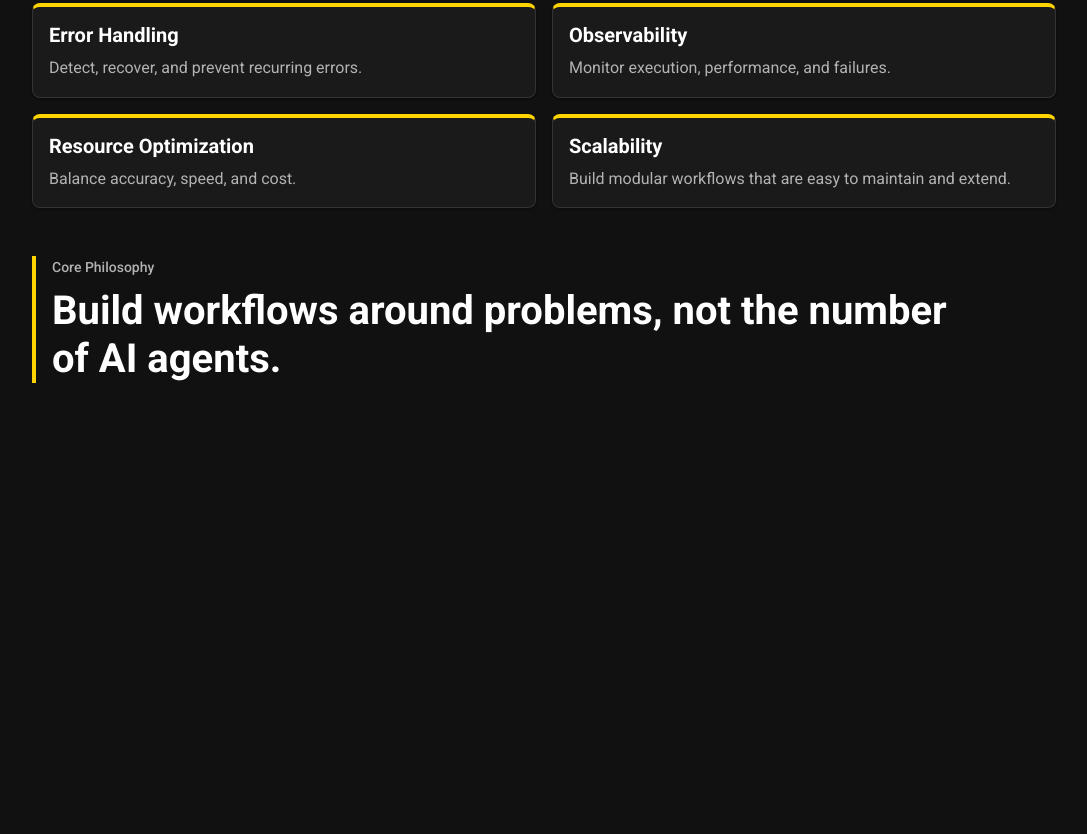
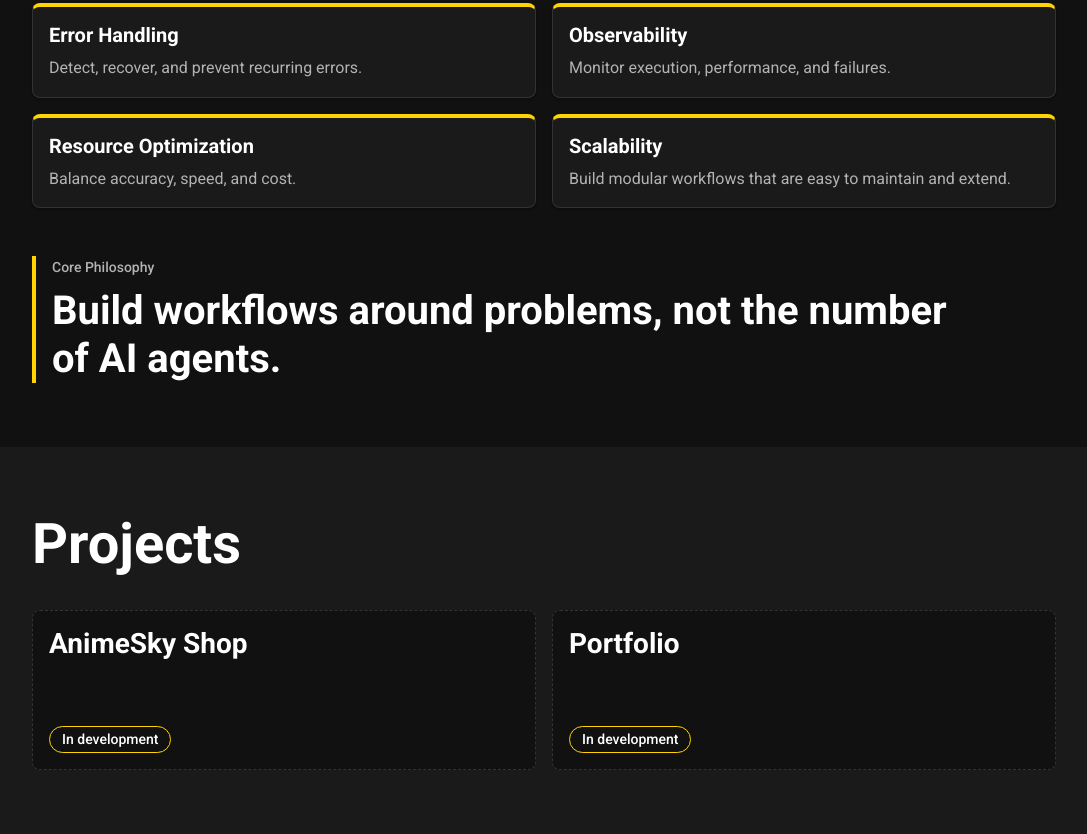
Before and after one commit to sora-kill/portfolio, a website with bundled scripts: page src/index.html in a window 1280 px wide. Shown: the part 1548-2382 px from the top of the page, without its empty margins (96-1183 px from the left). Before the commit the page ends 1995 px from the top, so only its background shows below. Built offline with nearby package versions, Linux system fonts and the light colour scheme.

Commit message:
feat: add projects section

```diff
--- /dev/null
+++ b/src/css/projects.css
@@ -0,0 +1,69 @@
+.projects {
+  padding: var(--space-8) var(--space-4);
+  background-color: var(--color-surface);
+  color: var(--color-text);
+}
+
+.projects__inner {
+  max-width: 64rem;
+  margin-inline: auto;
+}
+
+.projects__title {
+  margin: 0 0 var(--space-6);
+  font-size: var(--font-size-2xl);
+  font-weight: var(--font-weight-bold);
+  line-height: var(--line-height-tight);
+  word-break: auto-phrase;
+}
+
+.projects__grid {
+  display: grid;
+  grid-template-columns: 1fr;
+  gap: var(--space-4);
+  margin: 0;
+  padding: 0;
+  list-style: none;
+}
+
+.projects__card {
+  display: flex;
+  flex-direction: column;
+  justify-content: space-between;
+  gap: var(--space-4);
+  min-height: 10rem;
+  padding: var(--space-4);
+  background-color: var(--color-bg);
+  border: 1px dashed var(--color-border);
+  border-radius: var(--radius-md);
+}
+
+.projects__card-title {
+  margin: 0;
+  font-size: var(--font-size-xl);
+  font-weight: var(--font-weight-bold);
+  line-height: var(--line-height-tight);
+  word-break: auto-phrase;
+}
+
+.projects__status {
+  align-self: flex-start;
+  margin: 0;
+  padding: var(--space-1) var(--space-3);
+  border: 1px solid var(--color-accent);
+  border-radius: var(--radius-pill);
+  color: var(--color-text);
+  font-size: var(--font-size-sm);
+  font-weight: var(--font-weight-medium);
+  line-height: var(--line-height-tight);
+}
+
+@media (min-width: 48rem) {
+  .projects__title {
+    font-size: var(--font-size-3xl);
+  }
+
+  .projects__grid {
+    grid-template-columns: repeat(2, 1fr);
+  }
+}
--- a/src/i18n/en.json
+++ b/src/i18n/en.json
@@ -49,5 +49,11 @@
   "scalabilityText": "Build modular workflows that are easy to maintain and extend.",
   "philosophyLabel": "Core Philosophy",
   "philosophy": "Build workflows around problems, not the number of AI agents."
+},
+"projects": {
+  "title": "Projects",
+  "animeskyName": "AnimeSky Shop",
+  "portfolioName": "Portfolio",
+  "status": "In development"
 }
 }
--- a/src/index.html
+++ b/src/index.html
@@ -1,45 +1,54 @@
-<!DOCTYPE html>
+<!doctype html>
 <html lang="en">
+
 <head>
-  <meta charset="UTF-8">
-  <meta name="viewport" content="width=device-width, initial-scale=1.0">
-  <meta
-    name="description"
+  <meta charset="UTF-8" />
+  <meta name="viewport" content="width=device-width, initial-scale=1.0" />
+  <meta name="description"
     content="Frontend developer who builds web UIs through vibe coding and AI agents, working in small, verified steps with a public commit history."
-    data-i18n-content="meta.description"
-  />
-  <title data-i18n="meta.title">ThanhDN | Frontend Developer · Vibe Coding with AI Agents</title>
+    data-i18n-content="meta.description" />
+  <title data-i18n="meta.title">
+    ThanhDN | Frontend Developer · Vibe Coding with AI Agents
+  </title>
   <link rel="preconnect" href="https://fonts.googleapis.com" />
   <link rel="preconnect" href="https://fonts.gstatic.com" crossorigin />
-  <link href="https://fonts.googleapis.com/css2?family=Noto+Sans+JP:wght@400;500;700&family=Roboto:wght@400;500;700&display=swap" rel="stylesheet" />
+  <link
+    href="https://fonts.googleapis.com/css2?family=Noto+Sans+JP:wght@400;500;700&family=Roboto:wght@400;500;700&display=swap"
+    rel="stylesheet" />
   <link rel="stylesheet" href="css/tokens.css" />
-  <link rel="stylesheet" href="css/style.css">
+  <link rel="stylesheet" href="css/style.css" />
   <link rel="stylesheet" href="css/header.css" />
-  <link rel="stylesheet" href="css/hero.css">
+  <link rel="stylesheet" href="css/hero.css" />
   <link rel="stylesheet" href="css/about.css" />
   <link rel="stylesheet" href="css/workflow.css" />
+  <link rel="stylesheet" href="css/projects.css" />
+</head>
 
-</head>
 <body id="top">
   <header class="header">
     <div class="header__inner">
       <a class="header__brand" href="#top" data-i18n="nav.brand"></a>
       <nav class="header__nav" data-i18n-label="nav.label">
         <ul class="header__list">
-          <li class="header__item"><a class="header__link" href="#about" data-i18n="nav.about"></a></li>
-          <li class="header__item"><a class="header__link" href="#workflow" data-i18n="nav.workflow"></a></li>
-          <li class="header__item"><a class="header__link" href="#projects" data-i18n="nav.projects"></a></li>
-          <li class="header__item"><a class="header__link" href="#skills" data-i18n="nav.skills"></a></li>
-          <li class="header__item"><a class="header__link" href="#contact" data-i18n="nav.contact"></a></li>
+          <li class="header__item">
+            <a class="header__link" href="#about" data-i18n="nav.about"></a>
+          </li>
+          <li class="header__item">
+            <a class="header__link" href="#workflow" data-i18n="nav.workflow"></a>
+          </li>
+          <li class="header__item">
+            <a class="header__link" href="#projects" data-i18n="nav.projects"></a>
+          </li>
+          <li class="header__item">
+            <a class="header__link" href="#skills" data-i18n="nav.skills"></a>
+          </li>
+          <li class="header__item">
+            <a class="header__link" href="#contact" data-i18n="nav.contact"></a>
+          </li>
         </ul>
       </nav>
-      <button
-        class="header__lang"
-        type="button"
-        data-lang-toggle
-        data-i18n="nav.langSwitch"
-        data-i18n-label="nav.langSwitchLabel"
-      ></button>
+      <button class="header__lang" type="button" data-lang-toggle data-i18n="nav.langSwitch"
+        data-i18n-label="nav.langSwitchLabel"></button>
     </div>
   </header>
 
@@ -51,8 +60,8 @@
           Building web UIs with AI agents, one verified step at a time.
         </h1>
         <p class="hero__intro" data-i18n="hero.intro">
-          I work with vibe coding and AI agents through a controlled workflow, with every change
-          backed by evidence in the commit history.
+          I work with vibe coding and AI agents through a controlled workflow,
+          with every change backed by evidence in the commit history.
         </p>
         <div class="hero__actions">
           <a class="hero__cta hero__cta--primary" href="#workflow" data-i18n="hero.ctaPrimary">View AI Workflow</a>
@@ -63,71 +72,143 @@
 
     <section class="about" id="about" aria-labelledby="about-title">
       <div class="about__inner">
-        <h2 class="about__title" id="about-title" data-i18n="about.title">About Me</h2>
+        <h2 class="about__title" id="about-title" data-i18n="about.title">
+          About Me
+        </h2>
         <p class="about__text" data-i18n="about.p1">
-          I am interested in the ever-evolving relationship between humans and artificial intelligence.
+          I am interested in the ever-evolving relationship between humans and
+          artificial intelligence.
         </p>
         <p class="about__text" data-i18n="about.p2">
-          I do not view AI merely as a tool; rather, I seek to explore how autonomous agents can think, collaborate, and solve problems within larger, more complex systems.
+          I do not view AI merely as a tool; rather, I seek to explore how
+          autonomous agents can think, collaborate, and solve problems within
+          larger, more complex systems.
         </p>
         <p class="about__text" data-i18n="about.p3">
-          My journey is driven by curiosity and a spirit of experimentation—constantly testing, learning from mistakes, and refining my approach to achieve my goals.
+          My journey is driven by curiosity and a spirit of
+          experimentation—constantly testing, learning from mistakes, and
+          refining my approach to achieve my goals.
         </p>
         <p class="about__text" data-i18n="about.p4">
-          To me, AI is not just a technology, but a new paradigm for problem-solving—one that unlocks entirely new possibilities.
+          To me, AI is not just a technology, but a new paradigm for
+          problem-solving—one that unlocks entirely new possibilities.
         </p>
       </div>
     </section>
 
     <section class="workflow" id="workflow" aria-labelledby="workflow-title">
       <div class="workflow__inner">
-    <h2 class="workflow__title" id="workflow-title" data-i18n="workflow.title">AI Workflow</h2>
+        <h2 class="workflow__title" id="workflow-title" data-i18n="workflow.title">
+          AI Workflow
+        </h2>
         <p class="workflow__intro" data-i18n="workflow.intro">
-      Designing intelligent workflows that are reliable, efficient, and scalable.
+          Designing intelligent workflows that are reliable, efficient, and
+          scalable.
         </p>
         <ul class="workflow__grid">
           <li class="workflow__card">
-        <h3 class="workflow__card-title" data-i18n="workflow.objectivesTitle">Clear Objectives</h3>
-        <p class="workflow__card-text" data-i18n="workflow.objectivesText">Define goals and expected outcomes.</p>
+            <h3 class="workflow__card-title" data-i18n="workflow.objectivesTitle">
+              Clear Objectives
+            </h3>
+            <p class="workflow__card-text" data-i18n="workflow.objectivesText">
+              Define goals and expected outcomes.
+            </p>
           </li>
           <li class="workflow__card">
-        <h3 class="workflow__card-title" data-i18n="workflow.decompositionTitle">Task Decomposition</h3>
-        <p class="workflow__card-text" data-i18n="workflow.decompositionText">Break complex tasks into manageable steps.</p>
+            <h3 class="workflow__card-title" data-i18n="workflow.decompositionTitle">
+              Task Decomposition
+            </h3>
+            <p class="workflow__card-text" data-i18n="workflow.decompositionText">
+              Break complex tasks into manageable steps.
+            </p>
           </li>
           <li class="workflow__card">
-        <h3 class="workflow__card-title" data-i18n="workflow.ioTitle">Structured I/O</h3>
-        <p class="workflow__card-text" data-i18n="workflow.ioText">Maintain clear input and output between tasks.</p>
+            <h3 class="workflow__card-title" data-i18n="workflow.ioTitle">
+              Structured I/O
+            </h3>
+            <p class="workflow__card-text" data-i18n="workflow.ioText">
+              Maintain clear input and output between tasks.
+            </p>
           </li>
           <li class="workflow__card">
-        <h3 class="workflow__card-title" data-i18n="workflow.qualityTitle">Quality Control</h3>
-        <p class="workflow__card-text" data-i18n="workflow.qualityText">Validate results at every critical stage.</p>
+            <h3 class="workflow__card-title" data-i18n="workflow.qualityTitle">
+              Quality Control
+            </h3>
+            <p class="workflow__card-text" data-i18n="workflow.qualityText">
+              Validate results at every critical stage.
+            </p>
           </li>
           <li class="workflow__card">
-        <h3 class="workflow__card-title" data-i18n="workflow.errorsTitle">Error Handling</h3>
-        <p class="workflow__card-text" data-i18n="workflow.errorsText">Detect, recover, and prevent recurring errors.</p>
+            <h3 class="workflow__card-title" data-i18n="workflow.errorsTitle">
+              Error Handling
+            </h3>
+            <p class="workflow__card-text" data-i18n="workflow.errorsText">
+              Detect, recover, and prevent recurring errors.
+            </p>
           </li>
           <li class="workflow__card">
-        <h3 class="workflow__card-title" data-i18n="workflow.observabilityTitle">Observability</h3>
-        <p class="workflow__card-text" data-i18n="workflow.observabilityText">Monitor execution, performance, and failures.</p>
+            <h3 class="workflow__card-title" data-i18n="workflow.observabilityTitle">
+              Observability
+            </h3>
+            <p class="workflow__card-text" data-i18n="workflow.observabilityText">
+              Monitor execution, performance, and failures.
+            </p>
           </li>
           <li class="workflow__card">
-        <h3 class="workflow__card-title" data-i18n="workflow.resourcesTitle">Resource Optimization</h3>
-        <p class="workflow__card-text" data-i18n="workflow.resourcesText">Balance accuracy, speed, and cost.</p>
+            <h3 class="workflow__card-title" data-i18n="workflow.resourcesTitle">
+              Resource Optimization
+            </h3>
+            <p class="workflow__card-text" data-i18n="workflow.resourcesText">
+              Balance accuracy, speed, and cost.
+            </p>
           </li>
           <li class="workflow__card">
-        <h3 class="workflow__card-title" data-i18n="workflow.scalabilityTitle">Scalability</h3>
-        <p class="workflow__card-text" data-i18n="workflow.scalabilityText">Build modular workflows that are easy to maintain and extend.</p>
+            <h3 class="workflow__card-title" data-i18n="workflow.scalabilityTitle">
+              Scalability
+            </h3>
+            <p class="workflow__card-text" data-i18n="workflow.scalabilityText">
+              Build modular workflows that are easy to maintain and extend.
+            </p>
           </li>
         </ul>
         <div class="workflow__philosophy">
-      <p class="workflow__philosophy-label" data-i18n="workflow.philosophyLabel">Core Philosophy</p>
+          <p class="workflow__philosophy-label" data-i18n="workflow.philosophyLabel">
+            Core Philosophy
+          </p>
           <blockquote class="workflow__quote" data-i18n="workflow.philosophy">
             Build workflows around problems, not the number of AI agents.
           </blockquote>
         </div>
       </div>
     </section>
+
+    <section class="projects" id="projects" aria-labelledby="projects-title">
+      <div class="projects__inner">
+        <h2 class="projects__title" id="projects-title" data-i18n="projects.title">
+          Projects
+        </h2>
+        <ul class="projects__grid">
+          <li class="projects__card">
+            <h3 class="projects__card-title" data-i18n="projects.animeskyName">
+              AnimeSky Shop
+            </h3>
+            <p class="projects__status" data-i18n="projects.status">
+              In development
+            </p>
+          </li>
+          <li class="projects__card">
+            <h3 class="projects__card-title" data-i18n="projects.portfolioName">
+              Portfolio
+            </h3>
+            <p class="projects__status" data-i18n="projects.status">
+              In development
+            </p>
+          </li>
+        </ul>
+      </div>
+    </section>
   </main>
   <script type="module" src="js/main.js"></script>
 </body>
+
 </html>
```
Also changed, not shown: src/i18n/ja.json (+7 -1 lines). Lines whose indentation alone changed are shown as unchanged.
